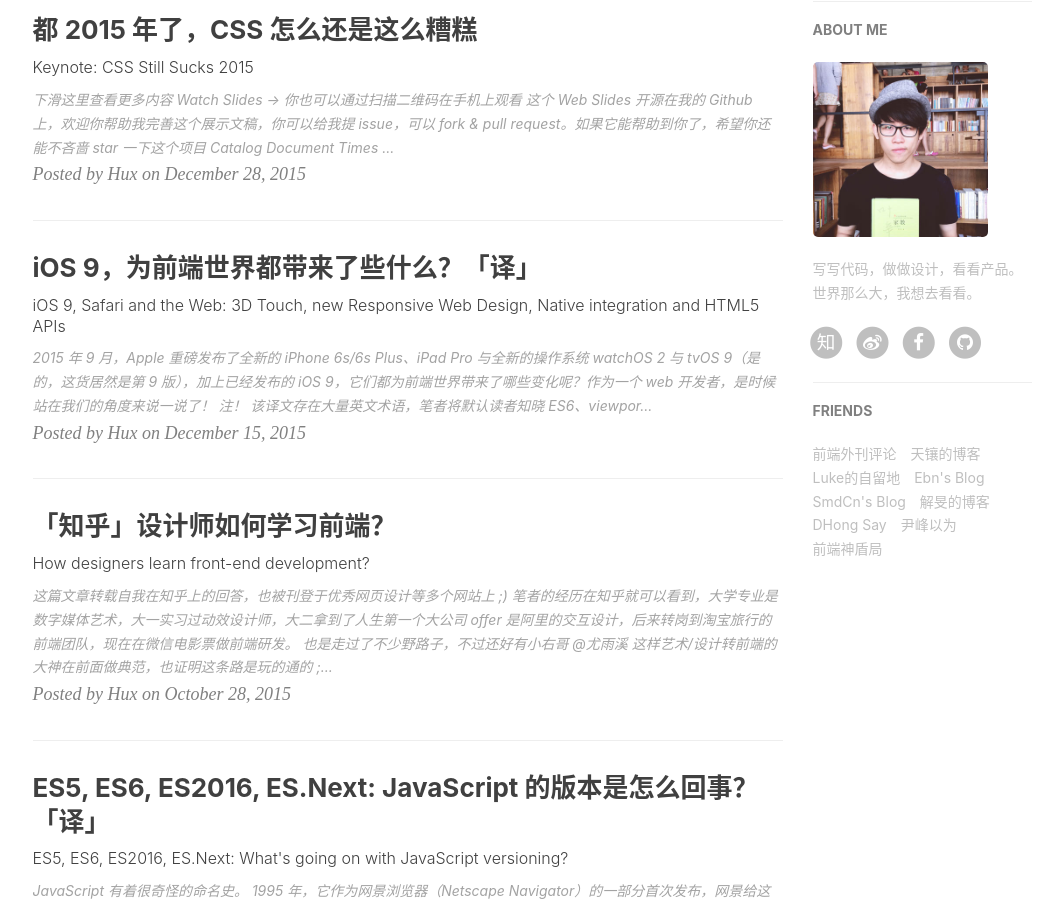
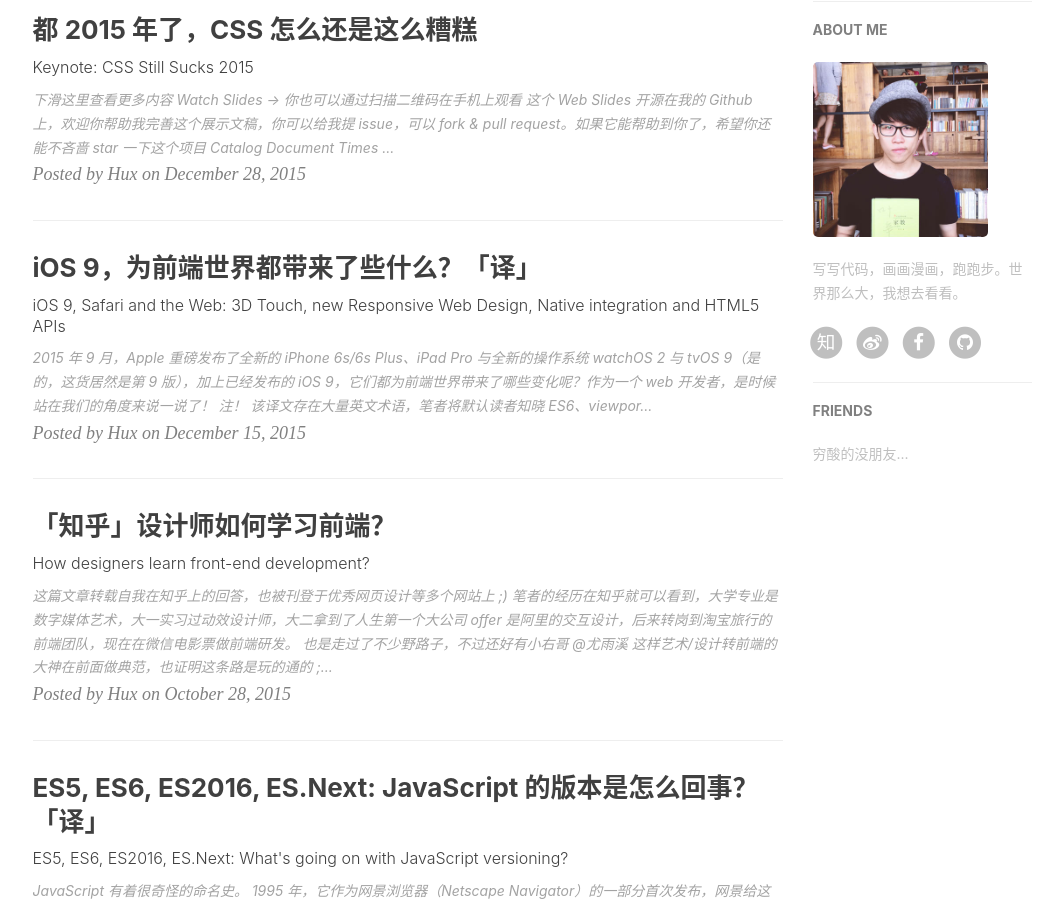
Before and after one commit to linwenfang/linwenfang.github.io, a Jekyll site: the page built from index.html, in a window 1280 px wide and 900 px high, scrolled down 692 px. Shown: the whole window, without its empty margins (135-1186 px from the left). Built offline with Jekyll 4.4.1, drawn with Linux system fonts in a browser that asks for light colours; nearby versions of some CDN libraries; the list of posts is cut into pages by our own code; comment, search, counter and statistics services are not loaded.

Commit message:
my first blog

```diff
--- a/_config.yml
+++ b/_config.yml
@@ -60,16 +60,16 @@
 
 # Analytics settings
 # Baidu Analytics
-ba_track_id: 4cc1f2d8f3067386cc5cdb626a202900
+ba_track_id: 016097a23e2e48635703ce33f6b948d6
 # Google Analytics
-ga_track_id: 'UA-49627206-1'            # Format: UA-xxxxxx-xx
-ga_domain: huangxuan.me
+ga_track_id: 'UA-78176433-1'            # Format: UA-xxxxxx-xx
+ga_domain: auto
 
 
 
 # Sidebar settings
 sidebar: true                           # whether or not using Sidebar.
-sidebar-about-description: "写写代码，做做设计，看看产品。世界那么大，我想去看看。"
+sidebar-about-description: "写写代码，画画漫画，跑跑步。世界那么大，我想去看看。"
 sidebar-avatar: /img/avatar-hux.jpg      # use absolute URL, seeing it's used in both `/` and `/about/`
 
 
@@ -83,31 +83,7 @@
 # Friends
 friends: [
     {
-        title: "前端外刊评论",
-        href: "http://qianduan.guru/"
-    },{
-        title: "天镶的博客",
-        href: "http://lingyu.wang/"
-    },{
-        title: "Luke的自留地",
-        href: "http://hmqk1995.github.io"
-    },{
-        title: "Ebn's Blog",
-        href: "http://ebnbin.com/"
-    },{
-        title: "SmdCn's Blog",
-        href: "http://blog.smdcn.net"
-    },{
-        title: "解旻的博客",
-        href: "http://xieminis.me/"
-    },{
-        title: "DHong Say",
-        href: "http://dhong.co"
-    },{
-        title: "尹峰以为",
-        href: "http://ingf.github.io/"
-    },{
-        title: "前端神盾局",
-        href: "http://wepiaofei.github.io/blog/"
+        title: "穷酸的没朋友...",
+        href: "http://linwenfang.github.io"
     }
 ]
```
